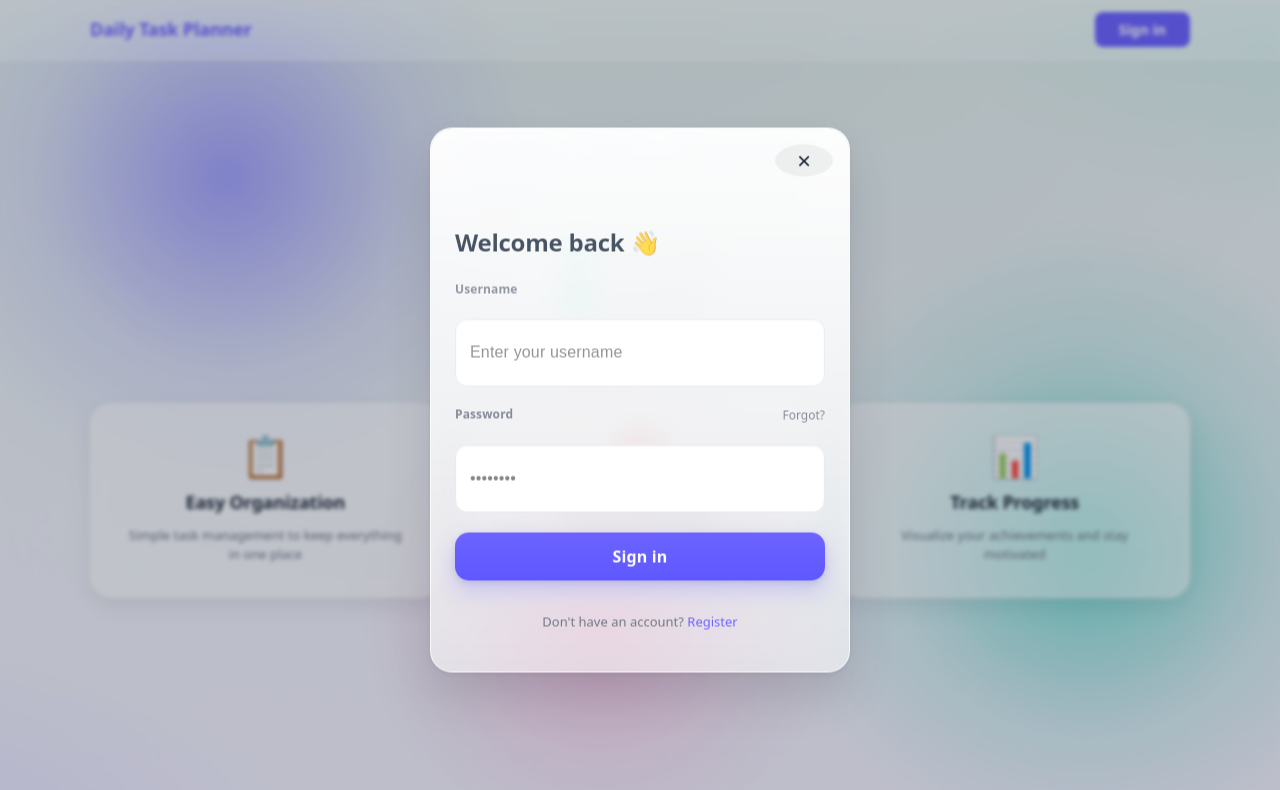
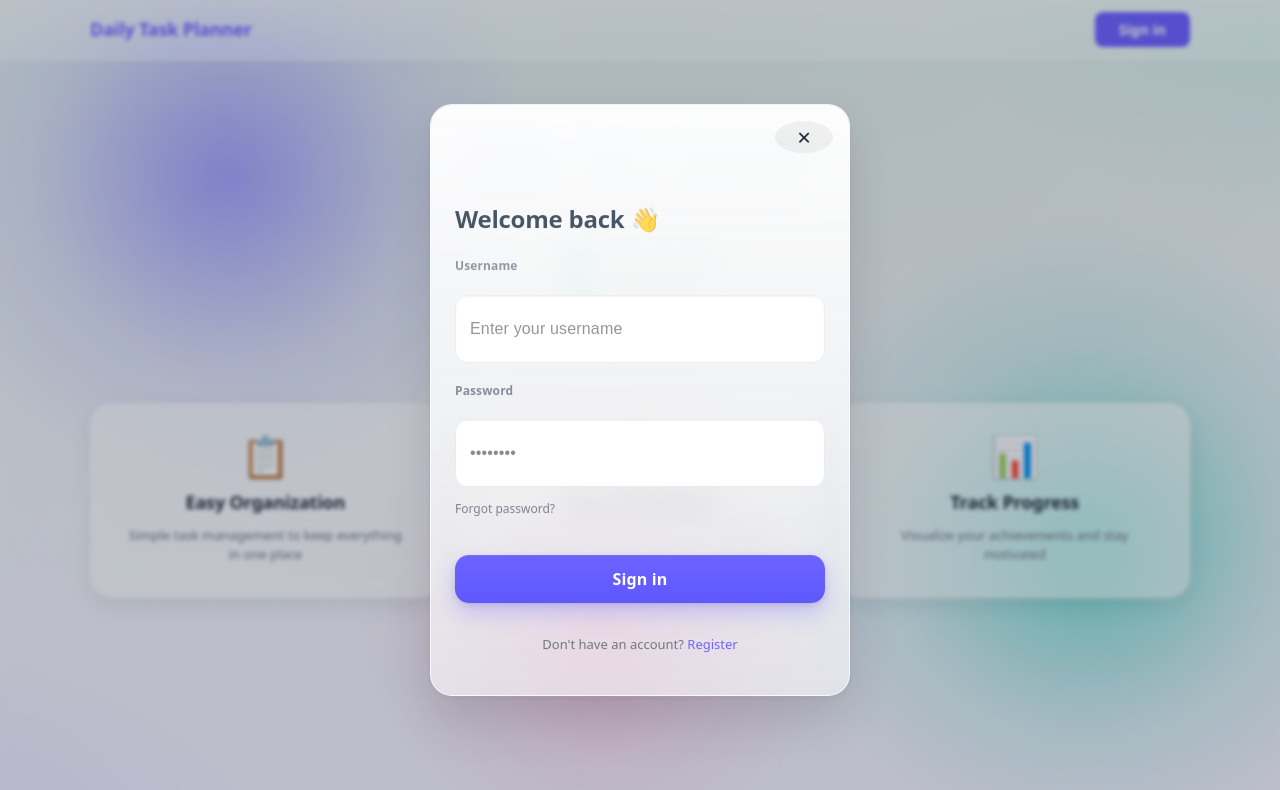
Before and after one commit to TaylorJShook/MERN-COP4331-Group5, a React (Vite) app in the folder frontend/: page / in a window 1280 px wide. Both pictures are taken after a click on the button "Sign in". Shown: the top 790 px of the page. Built offline with nearby package versions, Linux system fonts and the light colour scheme.

Commit message:
reposition forgot password button

```diff
--- a/frontend/src/components/Login.tsx
+++ b/frontend/src/components/Login.tsx
@@ -175,14 +175,9 @@ function Login() {
             />
           </div>
 
-          <div className="label-row">
-            <label className="label" htmlFor="loginPassword">
-              Password
-            </label>
-            <a className="muted small" href="/forgot-password">
-              Forgot?
-            </a>
-          </div>
+          <label className="label" htmlFor="loginPassword">
+            Password
+          </label>
           <div className="input">
             <input
               id="loginPassword"
@@ -193,6 +188,11 @@ function Login() {
               onChange={(e) => setPassword(e.target.value)}
               required
             />
+          </div>
+          <div style={{ textAlign: 'left', marginTop: '-12px', marginBottom: '16px' }}>
+            <a className="muted small" href="/forgot-password">
+              Forgot password?
+            </a>
           </div>
 
           {message && <div className="error">{message}</div>}
```
